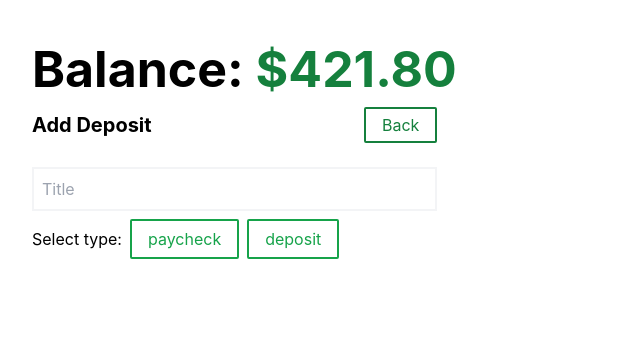
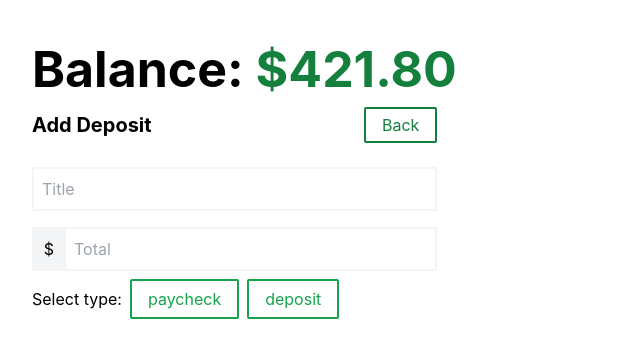
Before and after one commit to daniiltsioma/finance-tracker, a React (Create React App) app: page /deposit in a window 1280 px wide. Shown: the top 358 px of the page, without its empty margins (0-640 px from the left). Built offline with nearby package versions, Linux system fonts and the light colour scheme.

Commit message:
input pre text

```diff
--- a/src/components/forms/Input.tsx
+++ b/src/components/forms/Input.tsx
@@ -4,11 +4,18 @@ interface TextInputProps {
   id: string;
   type: string;
   placeholder: string;
+  pre?: string;
 }
 
-const Input = ({ id, type, placeholder }: TextInputProps) => {
+const Input = ({ id, type, placeholder, pre }: TextInputProps) => {
   const { register } = useFormContext();
   return (
+    <div className="flex items-center mb-4">
+      {pre && (
+        <div className="p-2 bg-gray-100 border-y-2 border-l-2 min-w-8 border-gray-100 text-center">
+          {pre}
+        </div>
+      )}
       <input
         id={id}
         type={type}
@@ -19,8 +26,9 @@ const Input = ({ id, type, placeholder }: TextInputProps) => {
             message: "This field is required",
           },
         })}
-      className="block w-full border-2 border-gray-100 mb-4 px-2 py-2"
+        className="block w-full border-2 border-gray-100 px-2 py-2"
       />
+    </div>
   );
 };
 
--- a/src/components/transactions/Deposit.tsx
+++ b/src/components/transactions/Deposit.tsx
@@ -25,6 +25,7 @@ const Deposit = () => {
         <div className="mt-6">
           <form onSubmit={onSubmit}>
             <Input id="title" type="text" placeholder="Title" />
+            <Input id="total" type="number" placeholder="Total" pre="$" />
             <RadioInput id="type" options={[0, 1]} label="Select type" />
           </form>
         </div>
```
Lines whose indentation alone changed are shown as unchanged.
